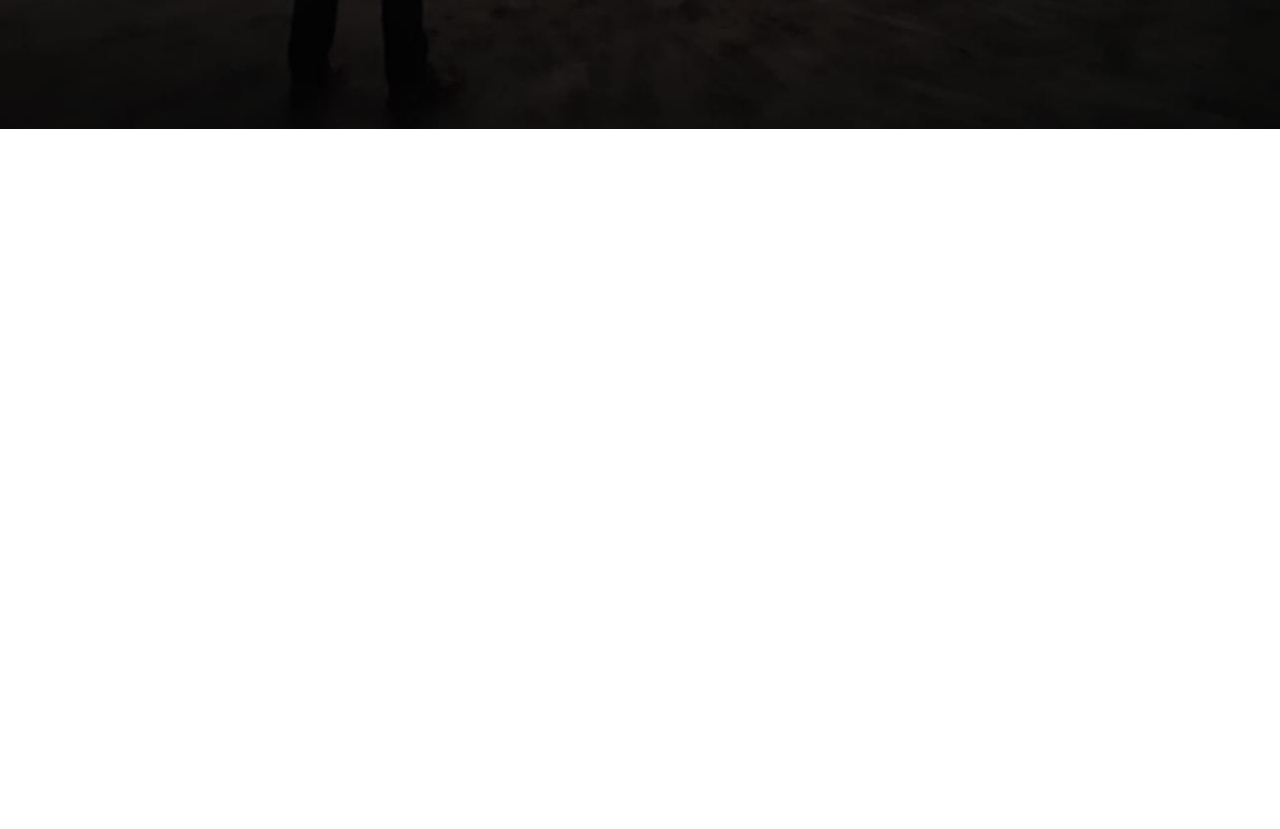
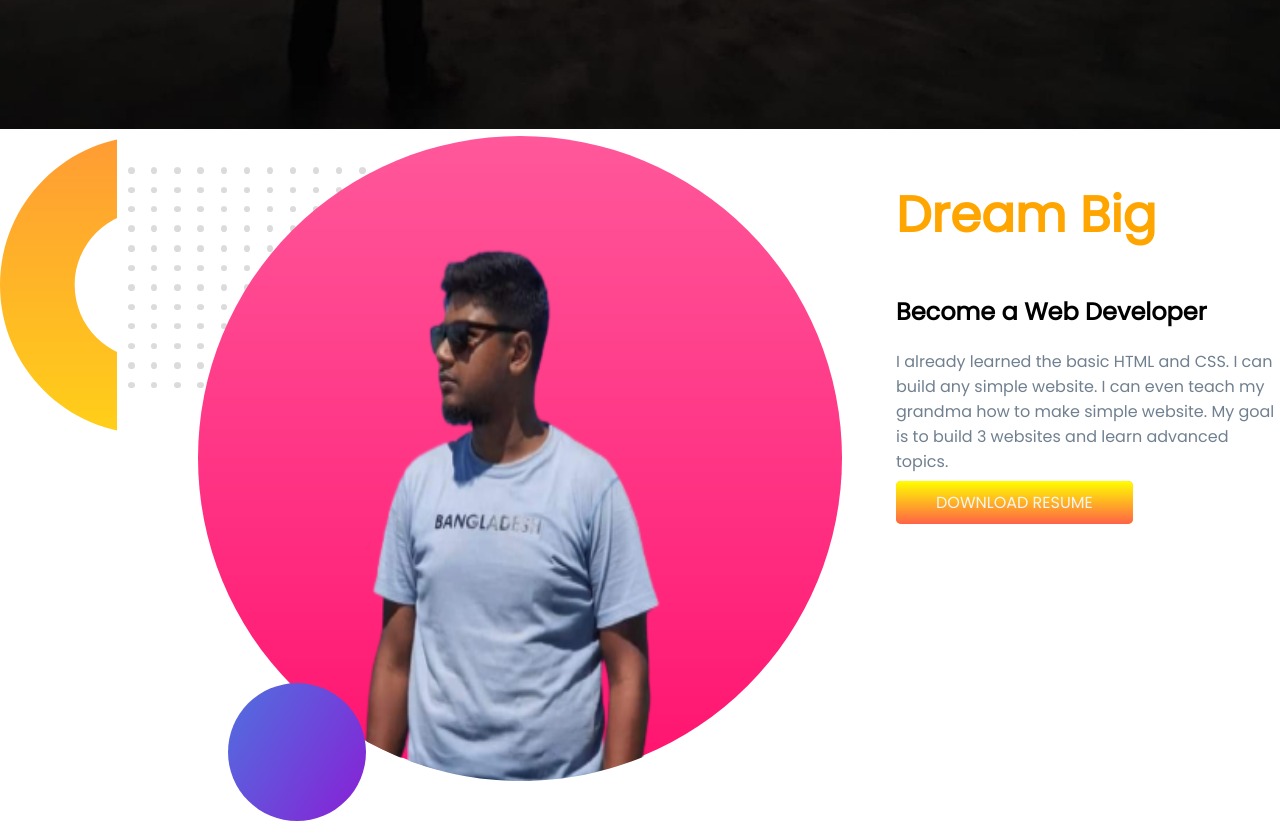
Before and after one commit to shoumikahmed/developer-portfolio, a plain HTML site: page index.html in a window 1280 px wide. Shown: the part 500-1329 px from the top of the page. Before the commit the page ends 800 px from the top, so only its background shows below. Drawn offline with Linux system fonts and the light colour scheme.

Commit message:
new things

```diff
--- a/index.html
+++ b/index.html
@@ -29,6 +29,19 @@
                 ME</a>
         </div>
     </section>
+    <section class="dream-big">
+        <div class="half-width2">
+            <img src="images/my png picture.png" alt="">
+        </div>
+        <div class="half-width2">
+            <h1 class="heading">Dream Big</h1>
+            <h2>Become a Web Developer</h2>
+            <p class="p2">I already learned the basic HTML and CSS. I can build any simple website. I can even teach my
+                grandma how
+                to make simple website. My goal is to build 3 websites and learn advanced topics.</p>
+            <a class="hire-me-button" target="_blank" href="">DOWNLOAD RESUME</a>
+        </div>
+    </section>
 </body>
 
 </html>
--- a/style.css
+++ b/style.css
@@ -9,8 +9,14 @@ h1{
 h3{
     color: whitesmoke;
 }
+.heading{
+    color: orange;
+}
 p{
-    color: whitesmoke;
+    color: rgb(202, 207, 211);
+}
+.p2{
+    color: slategray;
 }
 .header-color-change{
     color: yellow;
@@ -21,6 +27,10 @@ section{
 .half-width{
     width: 50%;
 }
+.half-width2{
+    width: 50%;
+    padding-left: 10%;
+}
 .hire-me-button{
     text-decoration: none;
     background-color: orange;
@@ -29,3 +39,10 @@ section{
     background-image: linear-gradient(yellow,tomato);
     color: whitesmoke;
 }
+.image2{
+    width: 50%;
+}
+.dream-big{
+    background-image: url(images/dream-bg.png);
+    background-repeat: no-repeat;
+}
```
Also changed, not shown: images/FB_IMG_1634099961004.jpg (added), images/bandorban 2.jpg (added), images/bandorban.jpg (added), images/enani beach.jpg (added), images/my png picture.png (added), 1 other file.
